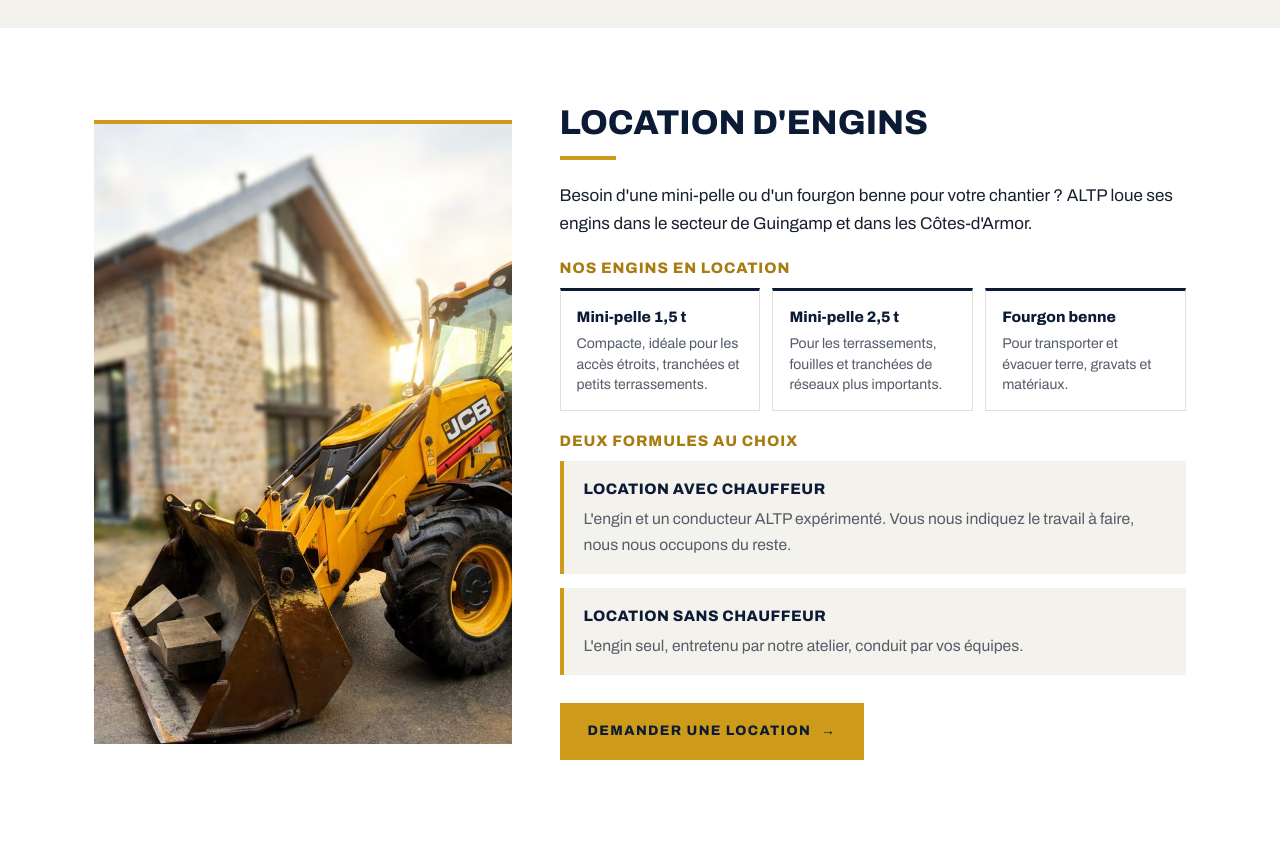
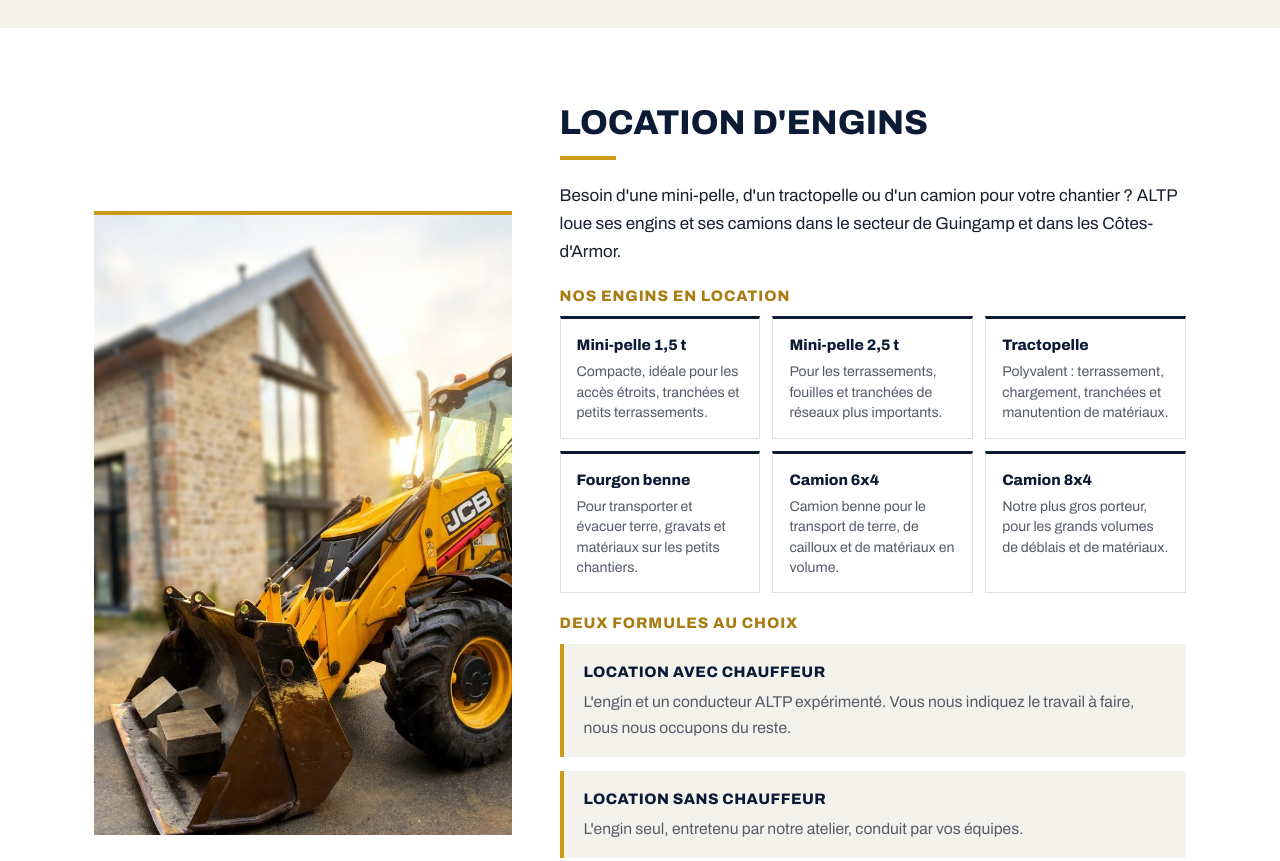
Before and after one commit to ALTP-2235/Site-ALTP, a plain HTML site: page index.html in a window 1280 px wide. Shown: the part 2380-3241 px from the top of the page. Drawn offline with Linux system fonts and the light colour scheme.

Commit message:
Location : ajout du tractopelle et des camions 6x4 et 8x4
Co-Authored-By: Claude Opus 5.5 <noreply@anthropic.com>
Claude-Session: https://claude.ai/code/session_01MWSSzBwa8Rk6rYNieJSijh

```diff
--- a/index.html
+++ b/index.html
@@ -34,7 +34,7 @@
   },
   "description": "Entreprise de travaux publics à Plouisy près de Guingamp : terrassement, VRD, réseaux, assainissement, maçonnerie, aménagement extérieur et paysager, location d'engins.",
   "areaServed": ["Plouisy", "Guingamp", "Plésidy", "Côtes-d'Armor", "Bretagne"],
-  "knowsAbout": ["Travaux publics", "Terrassement", "Terrassement de maison", "Terrassement de piscine", "VRD", "Voirie", "Enrobé", "Bordures", "Marquage au sol", "Réseaux eaux usées et eaux pluviales", "Raccordement tout-à-l'égout", "Assainissement non collectif", "Fosse septique", "Micro-station", "Drainage", "Réseaux secs", "Maçonnerie", "Mur en pierre", "Parement en briques", "Enrochement", "Mur de soutènement", "Aménagement de cour", "Aménagement paysager", "Allée pavée", "Gravillonnage", "Démolition", "Location de mini-pelle avec chauffeur", "Location d'engins sans chauffeur", "Location de mini-pelle 1,5 t", "Location de mini-pelle 2,5 t", "Location de fourgon benne"],
+  "knowsAbout": ["Travaux publics", "Terrassement", "Terrassement de maison", "Terrassement de piscine", "VRD", "Voirie", "Enrobé", "Bordures", "Marquage au sol", "Réseaux eaux usées et eaux pluviales", "Raccordement tout-à-l'égout", "Assainissement non collectif", "Fosse septique", "Micro-station", "Drainage", "Réseaux secs", "Maçonnerie", "Mur en pierre", "Parement en briques", "Enrochement", "Mur de soutènement", "Aménagement de cour", "Aménagement paysager", "Allée pavée", "Gravillonnage", "Démolition", "Location de mini-pelle avec chauffeur", "Location d'engins sans chauffeur", "Location de mini-pelle 1,5 t", "Location de mini-pelle 2,5 t", "Location de fourgon benne", "Location de tractopelle", "Location de camion benne 6x4", "Location de camion 8x4"],
   "openingHoursSpecification": [
     {"@type": "OpeningHoursSpecification", "dayOfWeek": ["Monday","Tuesday","Wednesday","Thursday","Friday"], "opens": "08:00", "closes": "12:00"},
     {"@type": "OpeningHoursSpecification", "dayOfWeek": ["Monday","Tuesday","Wednesday","Thursday","Friday"], "opens": "13:30", "closes": "18:00"}
@@ -424,15 +424,18 @@ footer .ph,.zone .ph{color:var(--texte)}
 
 <section id="location">
   <div class="wrap location">
-    <figure class="location-photo"><img src="location-tractopelle.jpg" alt="Engin de chantier ALTP près de Guingamp, location d'engins avec ou sans chauffeur" width="705" height="1200" loading="lazy"></figure>
+    <figure class="location-photo"><img src="location-tractopelle.jpg" alt="Location de tractopelle avec ou sans chauffeur près de Guingamp, Côtes-d'Armor" width="705" height="1200" loading="lazy"></figure>
     <div class="location-texte texte">
       <h2>Location d'engins</h2>
-      <p>Besoin d'une mini-pelle ou d'un fourgon benne pour votre chantier ? ALTP loue ses engins dans le secteur de Guingamp et dans les Côtes-d'Armor.</p>
+      <p>Besoin d'une mini-pelle, d'un tractopelle ou d'un camion pour votre chantier ? ALTP loue ses engins et ses camions dans le secteur de Guingamp et dans les Côtes-d'Armor.</p>
       <h3 class="engins-titre">Nos engins en location</h3>
       <ul class="engins">
         <li><b>Mini-pelle 1,5 t</b><span>Compacte, idéale pour les accès étroits, tranchées et petits terrassements.</span></li>
         <li><b>Mini-pelle 2,5 t</b><span>Pour les terrassements, fouilles et tranchées de réseaux plus importants.</span></li>
-        <li><b>Fourgon benne</b><span>Pour transporter et évacuer terre, gravats et matériaux.</span></li>
+        <li><b>Tractopelle</b><span>Polyvalent : terrassement, chargement, tranchées et manutention de matériaux.</span></li>
+        <li><b>Fourgon benne</b><span>Pour transporter et évacuer terre, gravats et matériaux sur les petits chantiers.</span></li>
+        <li><b>Camion 6x4</b><span>Camion benne pour le transport de terre, de cailloux et de matériaux en volume.</span></li>
+        <li><b>Camion 8x4</b><span>Notre plus gros porteur, pour les grands volumes de déblais et de matériaux.</span></li>
       </ul>
       <h3 class="engins-titre">Deux formules au choix</h3>
       <ul class="formules" style="margin-top:12px">
```
